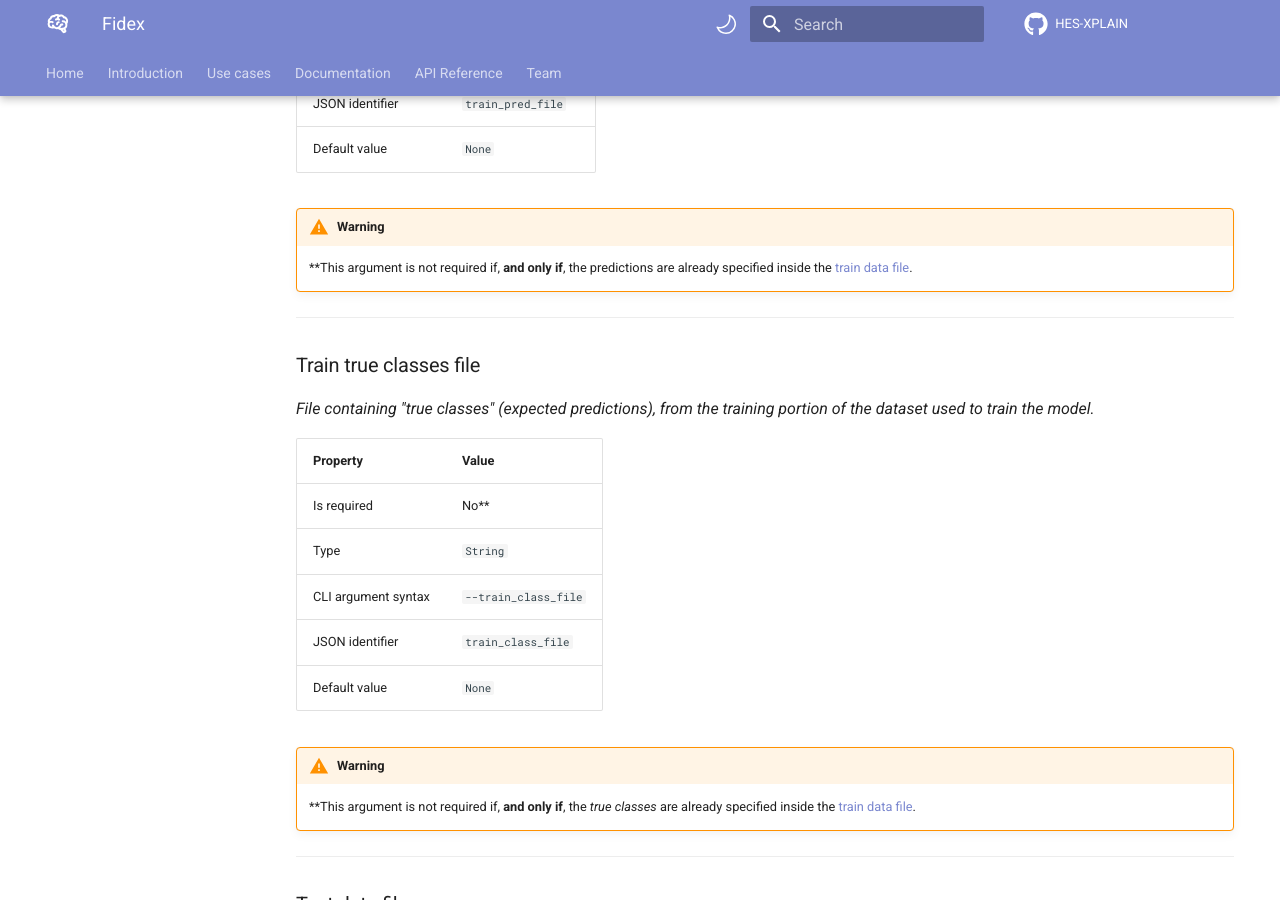
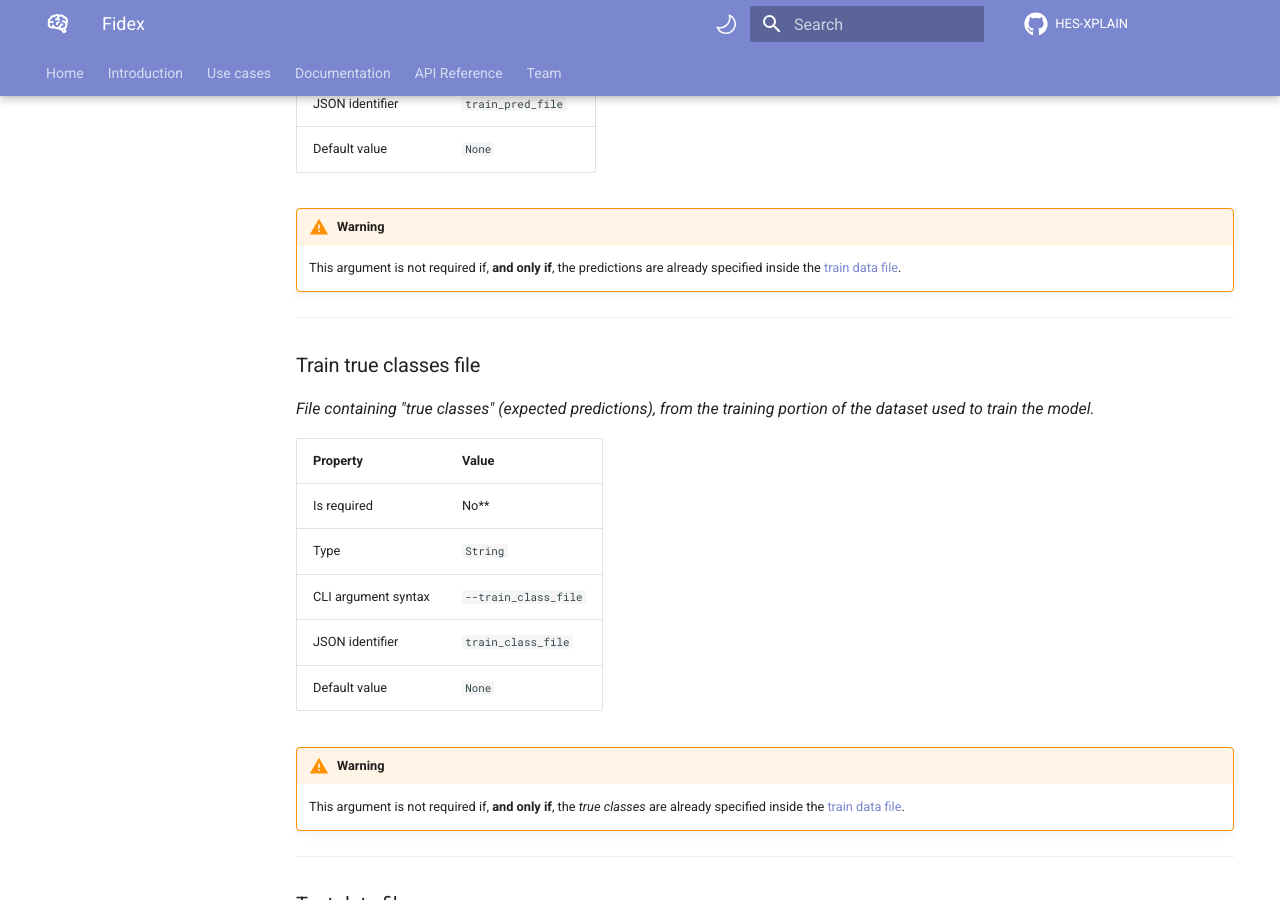
Before and after one commit to HES-XPLAIN/hes-xplain.github.io, an MkDocs documentation site: the page built from docs/documentation/algorithms/fidex/fidex.md, in a window 1280 px wide and 900 px high, scrolled down 2504 px. Built offline with MkDocs 1.6.1 and Material for MkDocs 9.7.7, drawn with Linux system fonts in a browser that asks for light colours; comment, search, counter and statistics services are not loaded; some of the changed text lies outside the part shown.

```diff
--- a/docs/documentation/algorithms/fidex/fidex.md
+++ b/docs/documentation/algorithms/fidex/fidex.md
@@ -73,7 +73,7 @@ The Fidex algorithm has required and optional arguments to be specified. Each of
 | Default value           | `None`              |
 
 !!!Warning
-    \*\*This argument is not required if, **and only if**, the predictions are already specified inside the [train data file](#train-data-file).
+    This argument is not required if, **and only if**, the predictions are already specified inside the [train data file](#train-data-file).
 
 ---
 
@@ -89,7 +89,7 @@ The Fidex algorithm has required and optional arguments to be specified. Each of
 | Default value           | `None`              |
 
 !!! warning
-    \*\*This argument is not required if, **and only if**, the *true classes* are already specified inside the [train data file](#train-data-file).
+    This argument is not required if, **and only if**, the *true classes* are already specified inside the [train data file](#train-data-file).
 
 ---
 
@@ -118,7 +118,7 @@ The Fidex algorithm has required and optional arguments to be specified. Each of
 | Default value           | `None`              |
 
 !!! warning
-    \*\*This argument is not required if, **and only if**, the [rules file](#rules-file) is specified instead.
+    This argument is not required if, **and only if**, the [rules file](#rules-file) is specified instead.
 
 ---
 
@@ -134,7 +134,7 @@ The Fidex algorithm has required and optional arguments to be specified. Each of
 | Default value           | `None`              |
 
 !!! warning
-    \*\*This argument is not required if, **and only if**, the [weights file](#weights-file) is specified instead.
+    This argument is not required if, **and only if**, the [weights file](#weights-file) is specified instead.
 
 ---
 
@@ -192,7 +192,7 @@ The Fidex algorithm has required and optional arguments to be specified. Each of
 | Default value           | `None`              |
 
 !!!Warning
-    \*\*This argument is not required if, **and only if**, the predictions are already specified inside the [test data file](#test-data-file).
+    This argument is not required if, **and only if**, the predictions are already specified inside the [test data file](#test-data-file).
 
 ---
 
@@ -208,7 +208,7 @@ The Fidex algorithm has required and optional arguments to be specified. Each of
 | Default value           | `None`              |
 
 !!!Warning
-    \*\*This argument is not required if, **and only if**, the *true classes* are already specified inside the [test data file](#test-data-file).
+    This argument is not required if, **and only if**, the *true classes* are already specified inside the [test data file](#test-data-file).
 
 ---
 
@@ -403,7 +403,7 @@ The Fidex algorithm has required and optional arguments to be specified. Each of
 | Default value           | `None`                  |
 
 !!!Warning
-    \*\*If [decision threshold](#decision-threshold) is used, then this argument **is required**.
+    If [decision threshold](#decision-threshold) is used, then this argument **is required**.
 
 ---
 
```
